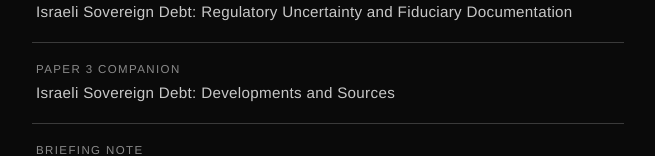
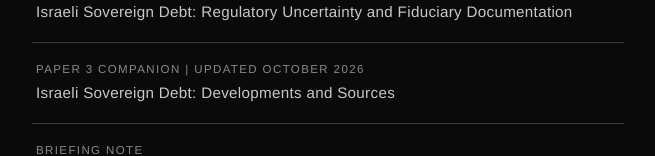
Before and after one commit to FIN-2026/briefings, a plain HTML site: page index.html in a window 1280 px wide. Shown: the part 772-928 px from the top of the page, without its empty margins (312-967 px from the left). Drawn offline with Linux system fonts and the light colour scheme.

Commit message:
Update Paper 3 Companion heading with October 2026 date
Co-Authored-By: Claude Sonnet 5.5 <noreply@anthropic.com>
Claude-Session: https://claude.ai/code/session_01DP9heuFZn2y6iCziAbNaad

```diff
--- a/index.html
+++ b/index.html
@@ -129,7 +129,7 @@
       </li>
       <li>
         <a href="Paper%203%20Companion%20-%20Developments%20and%20Sources_FIN.pdf">
-          <span class="label">Paper 3 companion</span>
+          <span class="label">Paper 3 Companion | Updated October 2026</span>
           Israeli Sovereign Debt: Developments and Sources
         </a>
       </li>
```
